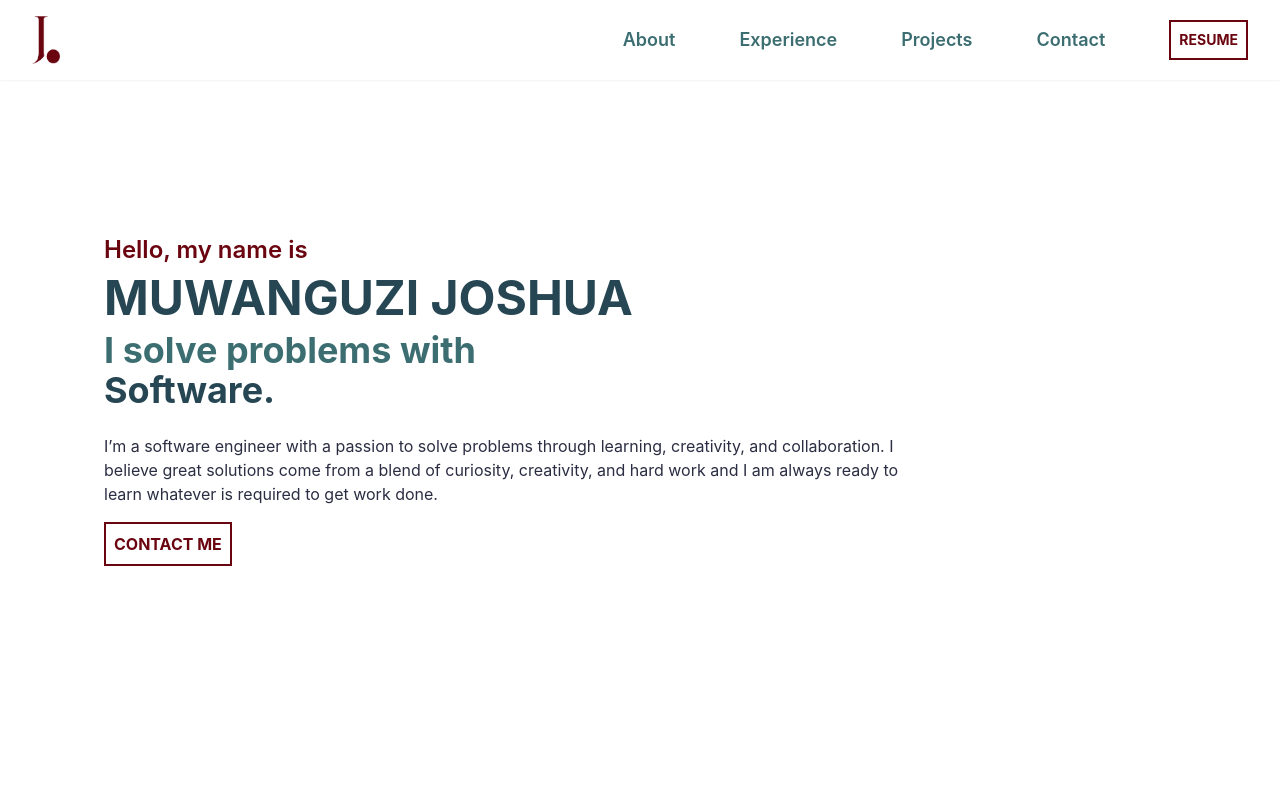
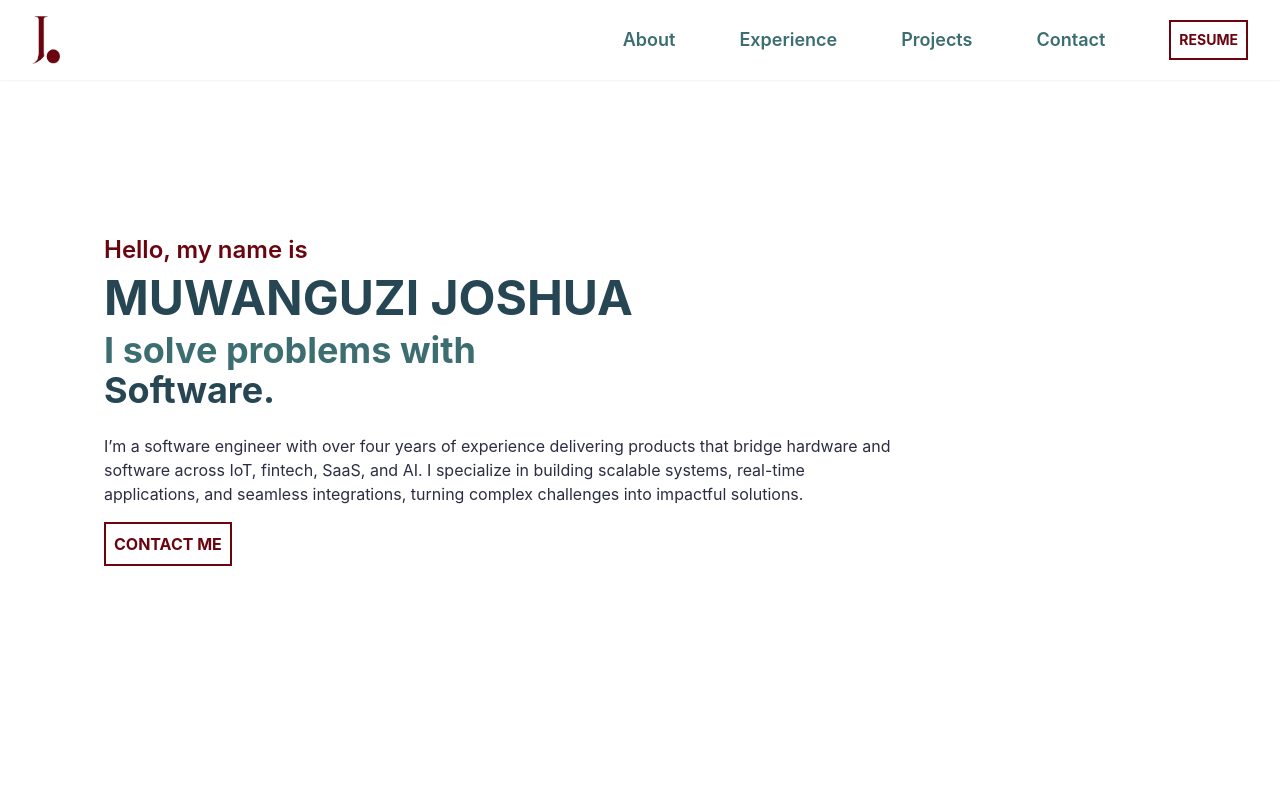
Before and after one commit to Joshuamjv2/portfolio-v1, a Next.js app: page / in a window 1280 px wide. Shown: the top 800 px of the page. Built offline with nearby package versions, Linux system fonts and the light colour scheme.

Commit message:
Update Navigation.js

```diff
--- a/components/Navigation/Navigation.js
+++ b/components/Navigation/Navigation.js
@@ -75,7 +75,7 @@ export default function Navigation(){
                         <h2 className="text-[#3c6e71] hidden sm:block py-2 text-2xl md:text-4xl xl:text-4xl font-bold">I solve problems with <br></br> <span className="text-[#264653]">Software.</span></h2>
 
                         <p className="text-[#2b2d42] lg:text-base my-4 sm:block max-w-[800px]">
-                            I’m a software engineer with a passion to solve problems through learning, creativity, and collaboration. I believe great solutions come from a blend of curiosity, creativity, and hard work and I am always ready to learn whatever is required to get work done.
+                            I’m a software engineer with over four years of experience delivering products that bridge hardware and software across IoT, fintech, SaaS, and AI. I specialize in building scalable systems, real-time applications, and seamless integrations, turning complex challenges into impactful solutions.
                         </p>
 
                         <Link href={"#contact"}><button className="uppercase text-[#6A040F] border-2 p-2 border-[#6A040F] font-bold hover:shadow-md hover:transition-all duration-300 text-base">Contact Me</button></Link>
```
